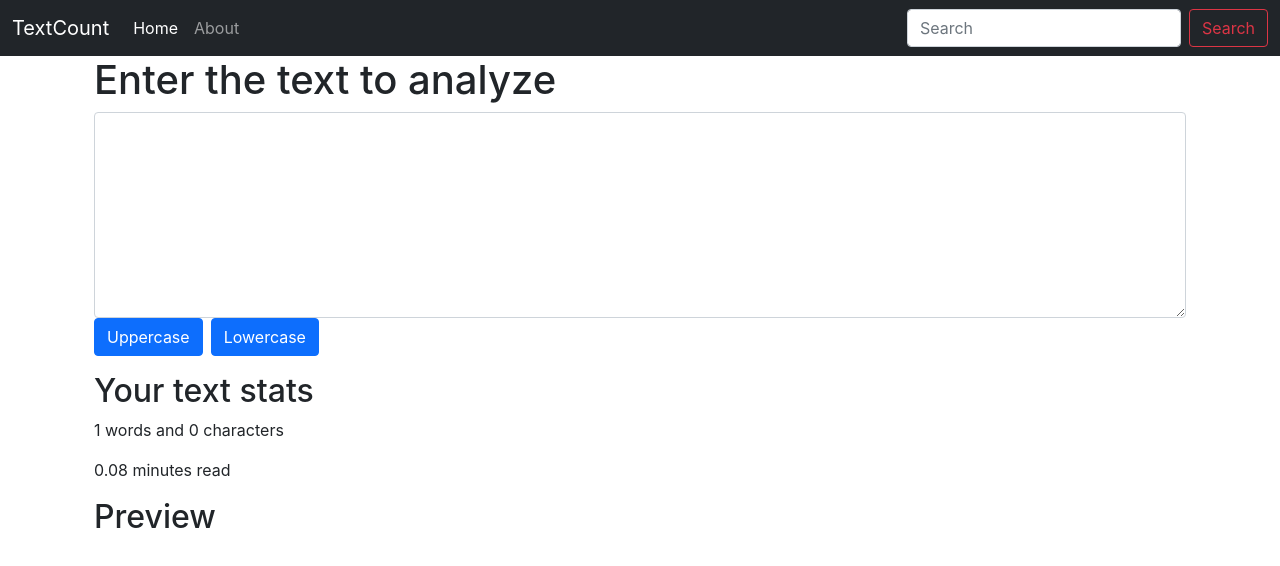
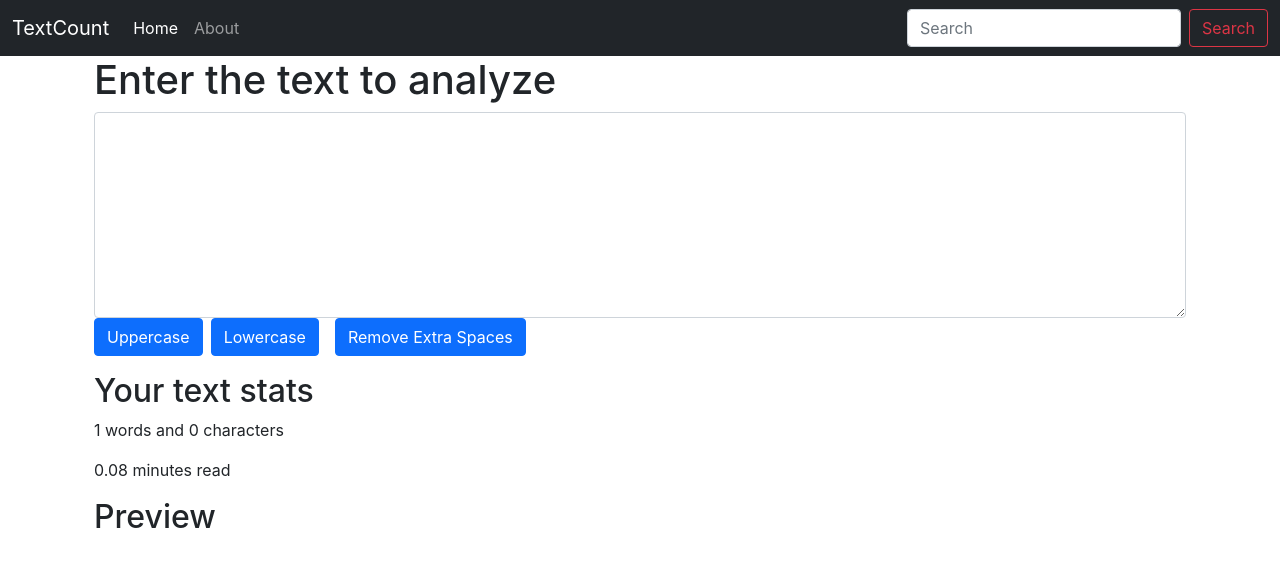
Before and after one commit to anushkadubey/TextCount, a React (Create React App) app: page / in a window 1280 px wide. Shown: the top 566 px of the page. Built offline with nearby package versions, Linux system fonts and the light colour scheme.

Commit message:
Update Form.js

```diff
--- a/src/Components/Form/Form.js
+++ b/src/Components/Form/Form.js
@@ -10,6 +10,10 @@
         let newText = text.toLowerCase();
         setText(newText);
     }
+    const handleExtraSpaces = ()=>{
+        let newText = text.split(/[ ]+/);
+        setText(newText.join(" "));
+    }
     const handleOnChange = (event)=>{
         setText(event.target.value);
     }
@@ -21,6 +25,7 @@
   <textarea className="form-control" value={text} onChange={handleOnChange} id="myBox" rows="8"></textarea>
   <button className="btn btn-primary" onClick={handleUpClick}>Uppercase</button>
   <button className="btn btn-primary mx-2" onClick={handleLoClick}>Lowercase</button>
+  <button className="btn btn-primary mx-2" onClick={handleExtraSpaces}>Remove Extra Spaces</button>
   </div>
   </div>
   <div className="container my-3">
```
